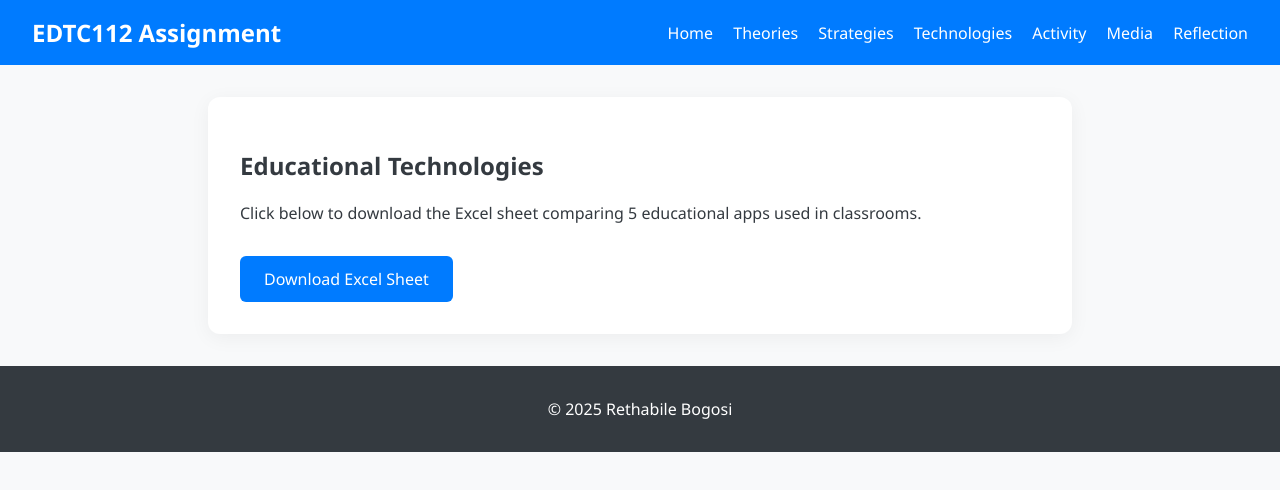
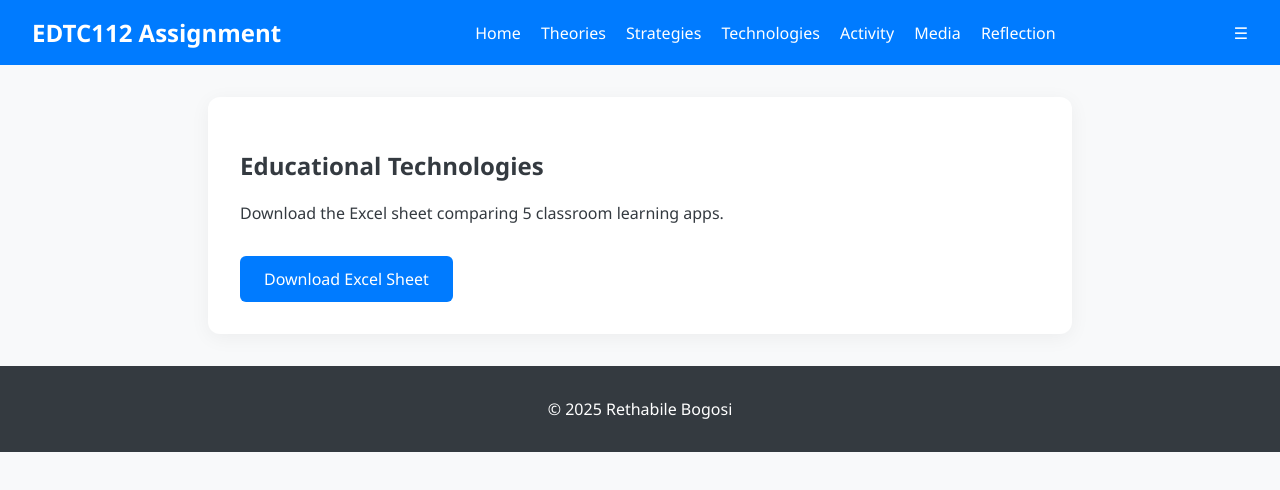
Before and after one commit to Kgomotso196/ret, a plain HTML site: page technologies.html in a window 1280 px wide. Drawn offline with Linux system fonts and the light colour scheme.

Commit message:
Update technologies.html

```diff
--- a/technologies.html
+++ b/technologies.html
@@ -9,7 +9,7 @@
 <body>
   <header>
     <h1>EDTC112 Assignment</h1>
-    <nav>
+    <nav id="navbar">
       <a href="index.html">Home</a>
       <a href="theories.html">Theories</a>
       <a href="strategies.html">Strategies</a>
@@ -18,16 +18,19 @@
       <a href="media.html">Media</a>
       <a href="reflection.html">Reflection</a>
     </nav>
+    <div id="menu-toggle" onclick="toggleMenu()">☰</div>
   </header>
 
   <main class="card">
     <h2>Educational Technologies</h2>
-    <p>Click below to download the Excel sheet comparing 5 educational apps used in classrooms.</p>
+    <p>Download the Excel sheet comparing 5 classroom learning apps.</p>
     <a href="assets/docs/educational-apps.xlsx" class="button" download>Download Excel Sheet</a>
   </main>
 
   <footer>
     <p>© 2025 Rethabile Bogosi</p>
   </footer>
+
+  <script src="js/script.js"></script>
 </body>
 </html>
```
